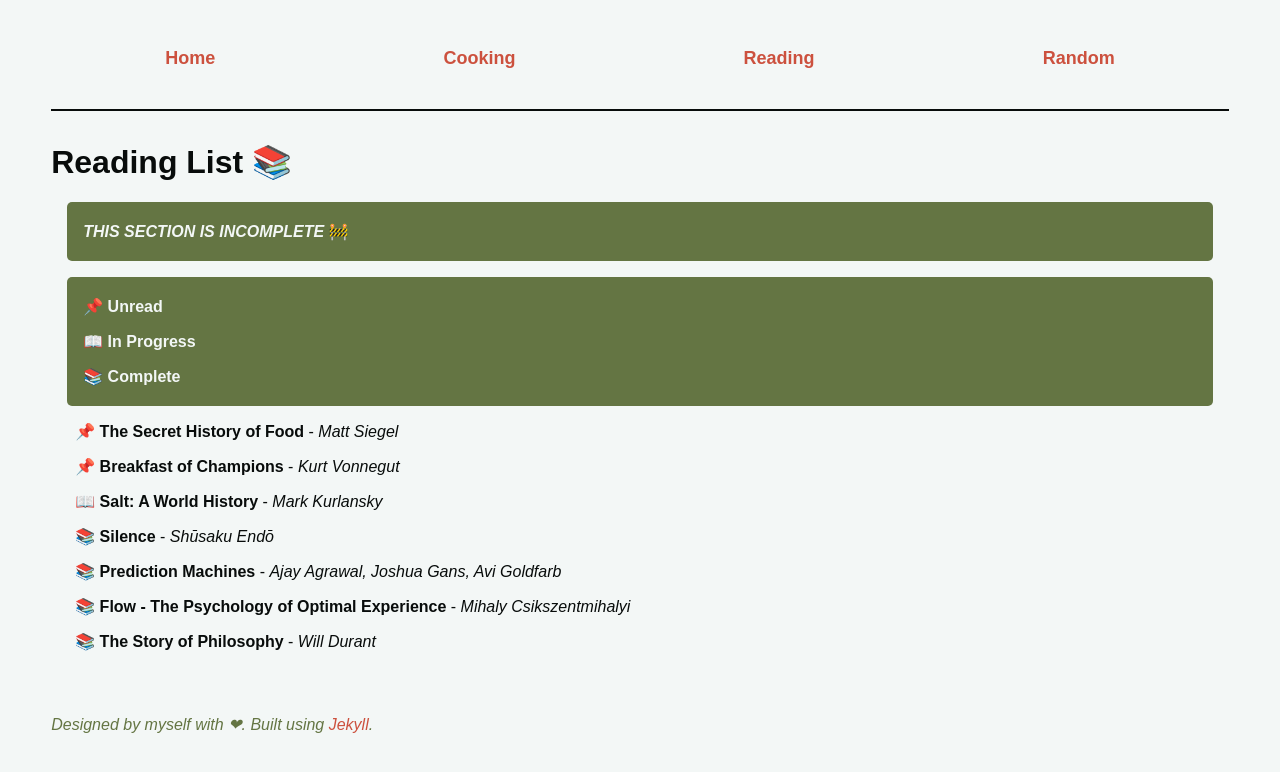
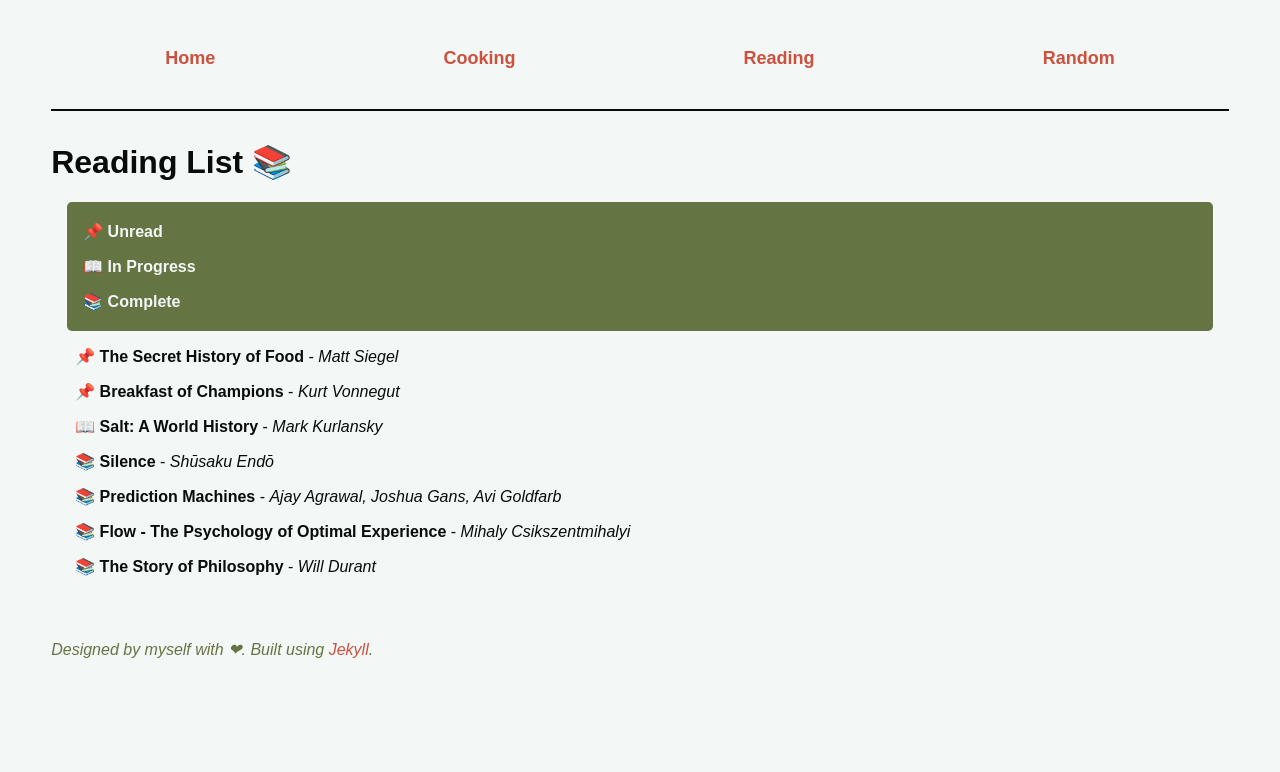
Before and after one commit to bobertoyin/bobertoyin.github.io, a Jekyll site: the page built from reading.md, in a window 1280 px wide. Shown: the top 772 px of the page. Built offline with Jekyll 4.4.1, drawn with Linux system fonts in a browser that asks for light colours; some web fonts are replaced.

Commit message:
remove construction block from reading list

```diff
--- a/reading.md
+++ b/reading.md
@@ -4,8 +4,6 @@ title: Reading
 ---
 
 # Reading List 📚
-
-> ***THIS SECTION IS INCOMPLETE***  🚧
 
 > 📌  **Unread**
 >
```
Also changed, not shown: 1 other file.
